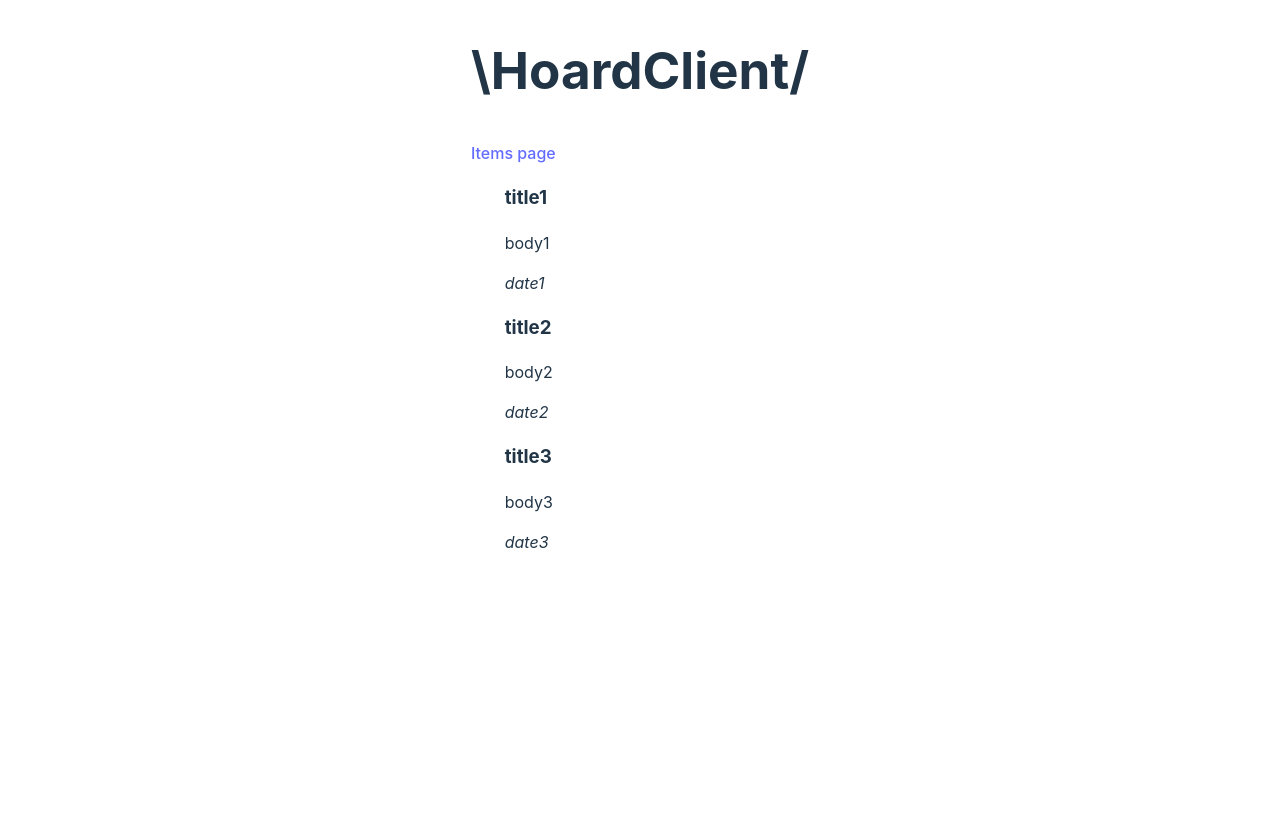
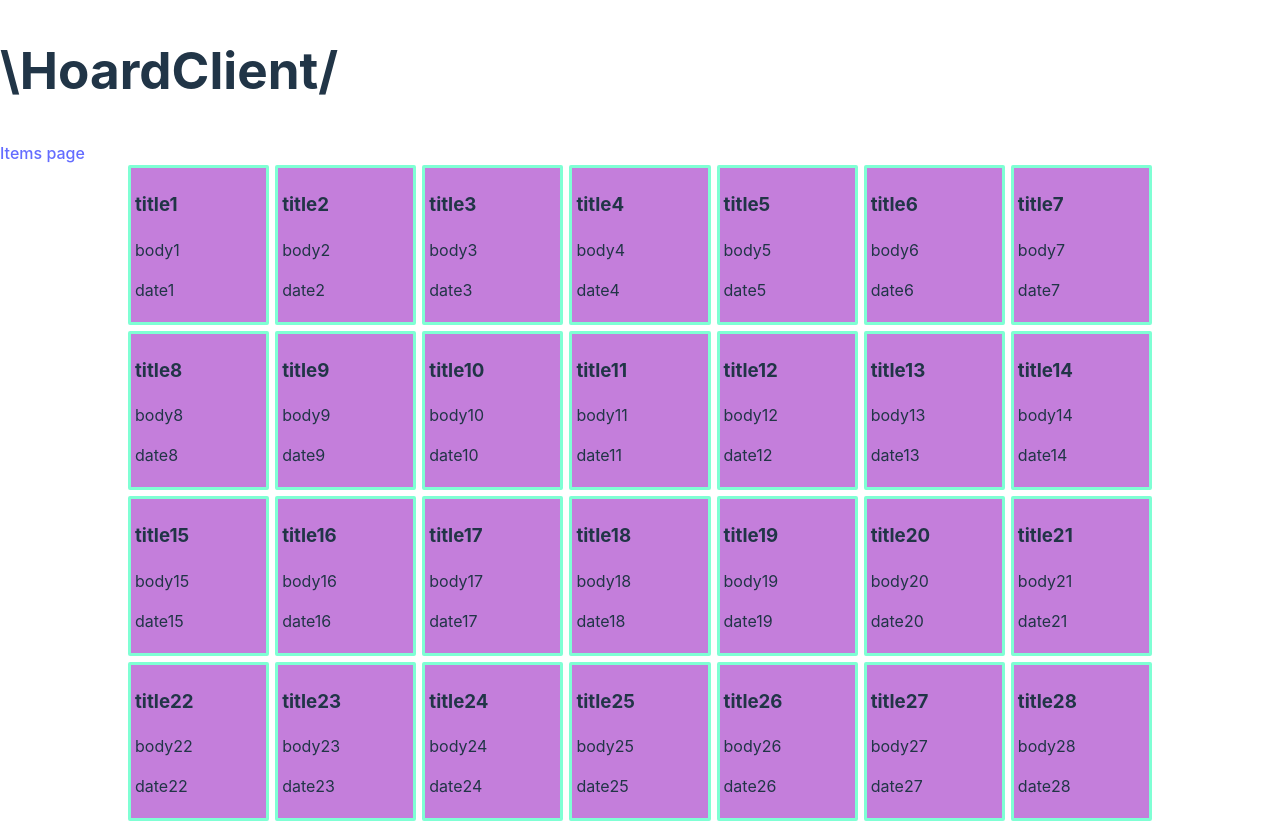
Before and after one commit to sslukess/thoughtBubbles-client, a React (Vite) app: page /items in a window 1280 px wide. Shown: the top 823 px of the page. Built offline with nearby package versions, Linux system fonts and the light colour scheme.

Commit message:
Card library structure and rotate exists

```diff
--- a/src/components/large-components/item-card/itemCard.styles.module.css
+++ b/src/components/large-components/item-card/itemCard.styles.module.css
@@ -0,0 +1,45 @@
+.itemCard {
+    flex: 1 1 130px;
+
+    .itemVisualCard {
+        border: solid var(--thin-border) aquamarine;
+        border-radius: var(--small-radius);
+        padding: var(--small-gap);
+        position: relative;
+        background-color: rgba(167, 62, 202, 0.667);
+        box-sizing: border-box;
+
+        /* Before states for transition */
+        transition: all 0.3s;
+        width: 100%;
+        height: 100%;
+        z-index: 0;
+    }
+
+    &:hover {
+        .itemVisualCard {
+            z-index: 1;
+            width: calc(100% + 20px);
+            height: calc(100% + 20px);
+        }
+    }
+
+    &:nth-child(odd):hover {
+        .itemVisualCard {
+            transform: rotate(20deg);
+        }
+    }
+
+    &:nth-child(even):hover {
+        .itemVisualCard {
+            transform: rotate(-20deg);
+        }
+    }
+}
+
+
+.itemTitle {}
+
+.itemBody {}
+
+itemDate {}
--- a/src/components/large-components/item-card/itemCard.tsx
+++ b/src/components/large-components/item-card/itemCard.tsx
@@ -1,15 +1,20 @@
 import { ItemProps } from '@project/types/itemsTypes';
 import React from 'react';
 
+// Styles
+import styles from './itemCard.styles.module.css';
+
 const ItemCard: React.FC<ItemProps> = (Props: ItemProps) => {
 
-    const { item: {title, body, date } } = Props;
+    const { item: { title, body, date } } = Props;
 
     return (
-        <div>
-            <h3>{title}</h3>
-            <p>{body}</p>
-            <p><i>{date}</i></p>
+        <div className={styles.itemCard}>
+            <div className={styles.itemVisualCard}>
+                <h3 className={styles.itemTitle}>{title}</h3>
+                <p className={styles.itemBody}>{body}</p>
+                <p className={styles.itemDate}>{date}</p>
+            </div>
         </div>
     )
 };
--- /dev/null
+++ b/src/components/large-components/item-cards-library/itemCardLibrary.styles.module.css
@@ -0,0 +1,5 @@
+#cardLibray {
+    display: flex;
+    flex-wrap: wrap;
+    gap: var(--medium-gap);
+}
--- /dev/null
+++ b/src/components/large-components/item-cards-library/itemsCardLibrary.tsx
@@ -0,0 +1,22 @@
+import { ItemsCardLibraryProps, Item } from '@project/types/itemsTypes';
+import ItemCard from '@project/components/large-components/item-card/itemCard'
+
+// styles
+import styles from './itemCardLibrary.styles.module.css';
+
+function ItemsCardLibrary( Props: ItemsCardLibraryProps ) {
+
+    const { items } = Props;
+
+    return (
+        <div id={styles.cardLibray}>
+            {
+                items.map(function (item: Item, index: number) {
+                    return <ItemCard item={item} key={index} />
+                })
+            }
+        </div>
+    )
+}
+
+export default ItemsCardLibrary;
--- /dev/null
+++ b/src/css-mixins.css
@@ -0,0 +1,18 @@
+:root {
+
+    /* Colors */
+    --blue: #1e90ff;
+    --white: #ffffff;
+
+    /* Spacing */
+    font-size: 16px;
+
+    --small-gap: 4px;
+    --medium-gap: 6px;
+
+    /* Borders */
+    --thin-border: 3px;
+
+    --small-radius: 2px;
+
+  }
--- a/src/index.css
+++ b/src/index.css
@@ -11,6 +11,12 @@
   text-rendering: optimizeLegibility;
   -webkit-font-smoothing: antialiased;
   -moz-osx-font-smoothing: grayscale;
+
+}
+
+html {
+
+  transition: all 0.3s;
 }
 
 a {
--- a/src/main.tsx
+++ b/src/main.tsx
@@ -1,6 +1,7 @@
 import { StrictMode } from 'react'
 import { createRoot } from 'react-dom/client'
 import './index.css'
+import './css-mixins.css'
 
 //Router
 import Routes from "./routes/router.tsx"
--- a/src/routes/items-page/Items.tsx
+++ b/src/routes/items-page/Items.tsx
@@ -1,20 +1,14 @@
-import ItemCard from "@project/components/large-components/item-card/itemCard"
 import { Item } from '@project/types/itemsTypes';
 import { useLoaderData } from 'react-router-dom';
+
+// Components
+import ItemsCardLibrary from "@project/components/large-components/item-cards-library/itemsCardLibrary"
 
 function Items() {
 
     const items = useLoaderData() as Item[];
 
-    return (
-        <div>
-            {
-                items.map(function (item: Item, index: number) {
-                    return <ItemCard item={item} key={index} />
-                })
-            }
-        </div>
-    )
+    return <ItemsCardLibrary items={items} />
 }
 
 
--- a/src/routes/items-page/utils.ts
+++ b/src/routes/items-page/utils.ts
@@ -1,9 +1,19 @@
 import { Item } from '@project/types/itemsTypes';
 
 export function loader() {
-    return [
-        new Item("title1", "body1", "date1"),
-        new Item("title2", "body2", "date2"),
-        new Item("title3", "body3", "date3")
-    ]
+    // return [
+    //     new Item("title1", "body1", "date1"),
+    //     new Item("title2", "body2", "date2"),
+    //     new Item("title3", "body3", "date3")
+    // ]
+
+    const itemArray: Item[] = [];
+
+    for (let i = 1; i < 40; i++) {
+        itemArray.push(
+            new Item(`title${i}`, `body${i}`, `date${i}`),
+        )
+    }
+
+    return itemArray;
 };
--- a/src/types/itemsTypes.ts
+++ b/src/types/itemsTypes.ts
@@ -22,7 +22,7 @@ export class Item {
 // ---- Prop types for item related components ---
 
 // Props for the Items component
-export interface ItemsProps {
+export interface ItemsCardLibraryProps {
     items: Item[];
 }
 
```
